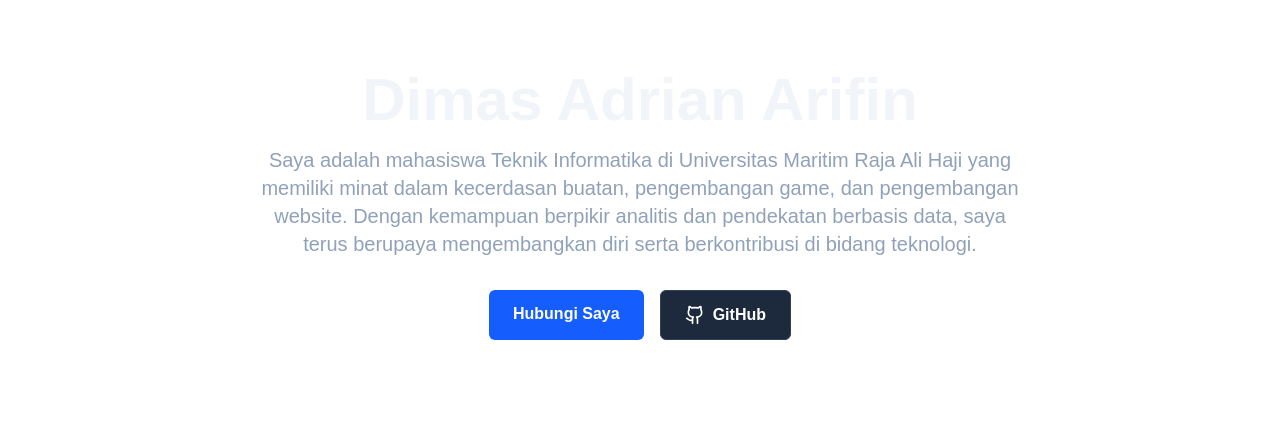
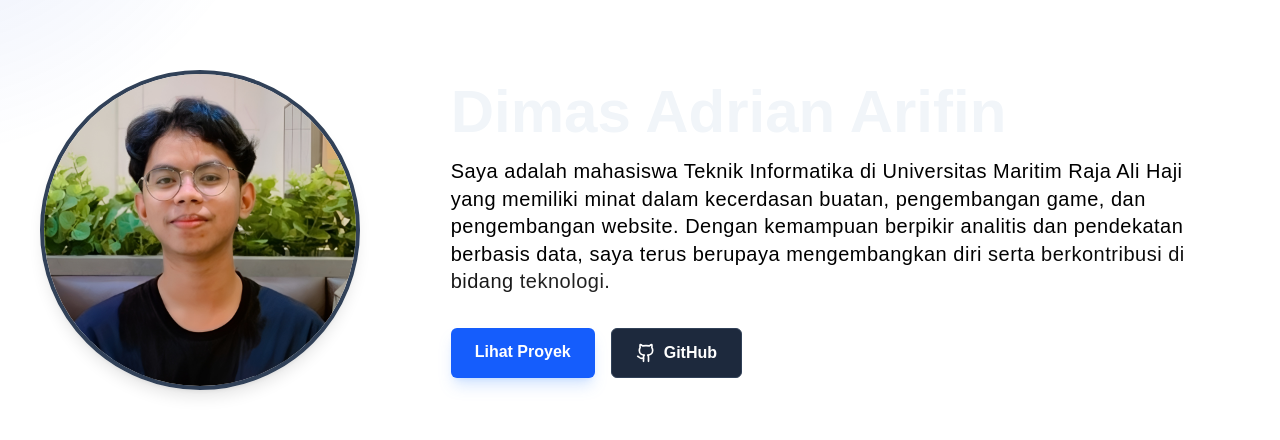
Before and after one commit to diimass26/Dimas-Adrian-Arifin-Portfolio-Website, a Next.js app: page / in a window 1280 px wide. Shown: the part 138-578 px from the top of the page. Built offline with nearby package versions, Linux system fonts and the light colour scheme; no server answers; the database is empty.

Commit message:
updated landing page

```diff
--- a/package.json
+++ b/package.json
@@ -13,11 +13,13 @@
     "@supabase/auth-helpers-nextjs": "^0.10.0",
     "@supabase/supabase-js": "^2.50.2",
     "clsx": "^2.1.1",
+    "framer-motion": "^12.19.2",
     "lucide-react": "^0.525.0",
     "next": "15.3.4",
     "react": "^19.0.0",
     "react-dom": "^19.0.0",
-    "react-icons": "^5.5.0"
+    "react-icons": "^5.5.0",
+    "tailwind-merge": "^3.3.1"
   },
   "devDependencies": {
     "@eslint/eslintrc": "^3",
--- a/src/app/(public)/layout.tsx
+++ b/src/app/(public)/layout.tsx
@@ -1,15 +1,23 @@
-// /src/app/(portfolio)/layout.tsx (Layout BARU untuk publik)
+// /src/app/(portfolio)/layout.tsx
+
 import Navbar from '@/components/Navbar'
 import Footer from '@/components/Footer'
+import FlashlightEffect from '@/components/ui/FlashlightEffect'
 
 export default function PortfolioLayout({ children }: { children: React.ReactNode }) {
   return (
     <>
-      <Navbar />
-      <main className="container mx-auto px-20 pt-20">
-        {children}
-      </main>
-      <Footer />
+      {/* 2. TAMBAHKAN KOMPONEN EFEK DI SINI */}
+      <FlashlightEffect />
+
+      {/* 3. Bungkus semua konten lain dalam div dengan z-index */}
+      <div className="relative z-40">
+        <Navbar />
+        <main className="container mx-auto px-10 pt-20">
+          {children}
+        </main>
+        <Footer />
+      </div>
     </>
   )
 }
--- a/src/app/globals.css
+++ b/src/app/globals.css
@@ -43,3 +43,5 @@ input:-webkit-autofill:active {
   /* Mencegah transisi warna latar belakang yang aneh dari browser */
   transition: background-color 5000s ease-in-out 0s;
 }
+
+html { scroll-behavior: smooth; }
--- a/src/components/portfolio/ExperienceSection.tsx
+++ b/src/components/portfolio/ExperienceSection.tsx
@@ -1,45 +1,70 @@
-import type { Activity } from "@/types/database";
-import { Briefcase, Users, Trophy, Milestone } from "lucide-react";
+'use client'
+import type { Activity } from "@/types/database"
+import { motion, useScroll, useSpring } from "framer-motion"
+import { useRef } from "react"
 
-// Helper untuk memilih ikon berdasarkan tipe
-const getIconForType = (type: string) => {
-  switch(type) {
-    case 'Internship': return <Briefcase className="h-5 w-5 text-slate-400" />;
-    case 'Organization': return <Users className="h-5 w-5 text-slate-400" />;
-    case 'Competition': return <Trophy className="h-5 w-5 text-slate-400" />;
-    default: return <Milestone className="h-5 w-5 text-slate-400" />;
-  }
+// [DIPERBAIKI] Logika fungsi formatDate sekarang sudah benar
+const formatDate = (dateString: string | null) => {
+    if (!dateString) return 'Sekarang';
+    return new Date(dateString).toLocaleDateString('id-ID', {
+      year: 'numeric',
+      month: 'long'
+    });
 }
 
-const formatDate = (dateString: string | null) => {
-    if (!dateString) return 'Sekarang';
-    return new Date(dateString).toLocaleDateString('id-ID', { year: 'numeric', month: 'long' });
+const TimelineItem = ({ activity, isLeft }: { activity: Activity; isLeft: boolean }) => {
+  const ref = useRef(null)
+  return (
+    <motion.div
+      ref={ref}
+      initial={{ y: 50, opacity: 0 }}
+      whileInView={{ y: 0, opacity: 1 }}
+      viewport={{ once: true }}
+      transition={{ duration: 0.5 }}
+      className={`mb-8 flex justify-between items-center w-full ${isLeft ? 'flex-row-reverse' : ''}`}
+    >
+      <div className="order-1 w-5/12"></div>
+      <div className="z-20 flex items-center order-1 bg-slate-700 shadow-xl w-8 h-8 rounded-full">
+        <h1 className="mx-auto font-semibold text-lg text-white">
+          {/* Ikon bisa ditambahkan di sini jika perlu */}
+        </h1>
+      </div>
+      <div className="order-1 bg-slate-800/80 border border-slate-700 rounded-lg shadow-xl w-5/12 px-6 py-4">
+        <h3 className="mb-3 font-bold text-slate-100 text-xl">{activity.title}</h3>
+        <p className="text-sm leading-snug tracking-wide text-slate-300 font-medium">{activity.role} at {activity.organization}</p>
+        <p className="text-xs text-slate-500 mt-2">{formatDate(activity.start_date)} - {formatDate(activity.end_date)}</p>
+      </div>
+    </motion.div>
+  )
 }
 
 export default function ExperienceSection({ activities }: { activities: Activity[] }) {
+  const ref = useRef(null)
+  const { scrollYProgress } = useScroll({
+    target: ref,
+    offset: ["start end", "end start"]
+  })
+  const scaleY = useSpring(scrollYProgress, {
+    stiffness: 100,
+    damping: 30,
+    restDelta: 0.001
+  });
+
   if (!activities || activities.length === 0) return null;
 
   return (
     <section id="experience" className="py-20">
       <div className="container mx-auto">
-        <h2 className="text-3xl font-bold text-center text-slate-100 mb-12">Pengalaman & Aktivitas</h2>
-        <div className="relative max-w-2xl mx-auto">
-          <div className="absolute left-1/2 -translate-x-1/2 w-0.5 h-full bg-slate-700"></div>
-          {activities.map((activity, index) => (
-            <div key={activity.id} className="relative mb-12">
-              <div className="absolute left-1/2 -translate-x-1/2 -mt-1 h-4 w-4 rounded-full bg-blue-500 border-4 border-slate-900"></div>
-              <div className={`flex ${index % 2 === 0 ? 'justify-start' : 'justify-end'}`}>
-                <div className={`w-[calc(50%-2rem)] p-6 bg-slate-800/50 border border-slate-700 rounded-lg ${index % 2 === 0 ? 'text-left' : 'text-right'}`}>
-                  <p className="text-sm text-slate-400 mb-2">{formatDate(activity.start_date)} - {formatDate(activity.end_date)}</p>
-                  <h3 className="text-xl font-bold text-slate-100 mb-1">{activity.title}</h3>
-                  <p className="text-blue-400 font-semibold mb-3">{activity.role} at {activity.organization}</p>
-                  <p className="text-slate-300 text-sm">{activity.description}</p>
-                </div>
-              </div>
-            </div>
-          ))}
+        <h2 className="text-3xl font-bold text-center text-slate-100 mb-16">Perjalanan Karir & Pengalaman</h2>
+        <div ref={ref} className="relative max-w-2xl mx-auto">
+          <motion.div style={{ scaleY }} className="absolute left-1/2 top-0 w-[2px] h-full bg-blue-500 origin-top"/>
+          <div className="relative">
+            {activities.map((activity, index) => (
+              <TimelineItem key={activity.id} activity={activity} isLeft={index % 2 !== 0} />
+            ))}
+          </div>
         </div>
       </div>
     </section>
-  );
+  )
 }
--- a/src/components/portfolio/HeroSection.tsx
+++ b/src/components/portfolio/HeroSection.tsx
@@ -1,25 +1,60 @@
-import { ArrowDown, Github, Linkedin } from "lucide-react";
-import Link from "next/link";
+'use client'
+import { motion } from 'framer-motion'
+import { Github } from 'lucide-react'
+import { TextGenerateEffect } from '../ui/TextGenerateEffect'
+import Image from 'next/image' // [BARU] Import komponen Image
+
+const bio = `Saya adalah mahasiswa Teknik Informatika di Universitas Maritim Raja Ali Haji yang memiliki minat dalam kecerdasan buatan, pengembangan game, dan pengembangan website. Dengan kemampuan berpikir analitis dan pendekatan berbasis data, saya terus berupaya mengembangkan diri serta berkontribusi di bidang teknologi.`
 
 export default function HeroSection() {
   return (
-    <section className="py-20 md:py-32">
-      <div className="container mx-auto text-center">
-        <h1 className="text-4xl md:text-6xl font-bold text-slate-100 mb-4 animate-fade-in-up">
-          Dimas Adrian Arifin
-        </h1>
-        <p className="max-w-3xl mx-auto text-lg md:text-xl text-slate-400 mb-8 animate-fade-in-up animation-delay-300">
-          Saya adalah mahasiswa Teknik Informatika di Universitas Maritim Raja Ali Haji yang memiliki minat dalam kecerdasan buatan, pengembangan game, dan pengembangan website. Dengan kemampuan berpikir analitis dan pendekatan berbasis data, saya terus berupaya mengembangkan diri serta berkontribusi di bidang teknologi.
-        </p>
-        <div className="flex justify-center gap-4 animate-fade-in-up animation-delay-500">
-          <a href="#contact" className="bg-blue-600 text-white px-6 py-3 rounded-md font-semibold hover:bg-blue-700 transition-colors">
-            Hubungi Saya
-          </a>
-          <a href="https://github.com/diimass26" target="_blank" rel="noopener noreferrer" className="bg-slate-800 text-white px-6 py-3 rounded-md font-semibold hover:bg-slate-700 transition-colors border border-slate-700 flex items-center gap-2">
-            <Github className="h-5 w-5"/> GitHub
-          </a>
+    <section className="py-24 md:py-32 flex items-center">
+      <div className="container mx-auto grid grid-cols-1 md:grid-cols-3 items-center gap-8">
+        <motion.div
+          initial={{ opacity: 0, scale: 0.5 }}
+          animate={{ opacity: 1, scale: 1 }}
+          transition={{ duration: 0.5 }}
+          className="flex justify-center md:justify-start"
+        >
+          {/* [DIUBAH] Mengganti div placeholder dengan komponen Image */}
+          <Image
+            src="/profile.jpg" // Pastikan nama file ini sesuai dengan file Anda di folder /public
+            alt="Foto profil Dimas Adrian Arifin"
+            width={512}  // Lebar gambar dalam pixel
+            height={512} // Tinggi gambar dalam pixel
+            priority={true} // Memberitahu Next.js untuk memprioritaskan pemuatan gambar ini
+            className="w-48 h-48 md:w-80 md:h-80 rounded-full border-4 border-slate-700 object-cover shadow-lg"
+          />
+        </motion.div>
+
+        <div className="md:col-span-2 text-center md:text-left">
+          {/* Sisa kode tetap sama */}
+          <motion.h1
+            initial={{ opacity: 0, y: 20 }}
+            animate={{ opacity: 1, y: 0 }}
+            transition={{ duration: 0.5, delay: 0.2 }}
+            className="text-4xl md:text-6xl font-bold text-slate-100 mb-4"
+          >
+            Dimas Adrian Arifin
+          </motion.h1>
+
+          <TextGenerateEffect words={bio} className="max-w-3xl mx-auto md:mx-0" />
+
+          <motion.div
+            initial={{ opacity: 0, y: 20 }}
+            animate={{ opacity: 1, y: 0 }}
+            transition={{ duration: 0.5, delay: 1.5 }}
+            className="flex justify-center md:justify-start gap-4 mt-8"
+          >
+            <a href="#projects" className="bg-blue-600 text-white px-6 py-3 rounded-md font-semibold hover:bg-blue-700 transition-colors shadow-lg shadow-blue-500/20">
+              Lihat Proyek
+            </a>
+            <a href="https://github.com/diimass26" target="_blank" rel="noopener noreferrer" className="bg-slate-800 text-white px-6 py-3 rounded-md font-semibold hover:bg-slate-700 transition-colors border border-slate-700 flex items-center gap-2">
+              <Github className="h-5 w-5"/> GitHub
+            </a>
+          </motion.div>
         </div>
       </div>
     </section>
-  );
+  )
 }
--- /dev/null
+++ b/src/components/ui/FlashlightEffect.tsx
@@ -0,0 +1,39 @@
+// /src/components/ui/FlashlightEffect.tsx
+'use client'
+
+import { useState, useEffect } from 'react'
+import { motion } from 'framer-motion'
+
+export default function FlashlightEffect() {
+  const [position, setPosition] = useState({ x: -100, y: -100 });
+  const [isClient, setIsClient] = useState(false)
+
+  useEffect(() => {
+    // Pastikan kode ini hanya berjalan di sisi client
+    setIsClient(true)
+
+    const handleMouseMove = (e: MouseEvent) => {
+      setPosition({ x: e.clientX, y: e.clientY });
+    };
+
+    window.addEventListener('mousemove', handleMouseMove);
+
+    // Cleanup listener saat komponen di-unmount
+    return () => {
+      window.removeEventListener('mousemove', handleMouseMove);
+    };
+  }, []);
+
+  if (!isClient) {
+    return null; // Jangan render apa-apa di server
+  }
+
+  return (
+    <motion.div
+      className="pointer-events-none fixed inset-0 z-30 transition duration-300"
+      style={{
+        background: `radial-gradient(500px at ${position.x}px ${position.y}px, rgba(29, 78, 216, 0.15), transparent 80%)`
+      }}
+    ></motion.div>
+  );
+}
--- /dev/null
+++ b/src/components/ui/TextGenerateEffect.tsx
@@ -0,0 +1,56 @@
+// /src/components/ui/TextGenerateEffect.tsx
+'use client'
+
+import { useEffect } from 'react'
+import { motion, stagger, useAnimate } from 'framer-motion'
+import { cn } from '@/lib/utils'
+
+export const TextGenerateEffect = ({
+  words,
+  className,
+}: {
+  words: string
+  className?: string
+}) => {
+  const [scope, animate] = useAnimate()
+  let wordsArray = words.split(' ')
+  useEffect(() => {
+    animate(
+      'span',
+      {
+        opacity: 1,
+      },
+      {
+        duration: 2,
+        delay: stagger(0.1),
+      }
+    )
+  }, [scope.current])
+
+  const renderWords = () => {
+    return (
+      <motion.div ref={scope}>
+        {wordsArray.map((word, idx) => {
+          return (
+            <motion.span
+              key={word + idx}
+              className="dark:text-slate-400 text-black opacity-0"
+            >
+              {word}{' '}
+            </motion.span>
+          )
+        })}
+      </motion.div>
+    )
+  }
+
+  return (
+    <div className={cn('font-normal', className)}>
+      <div className="mt-4">
+        <div className=" dark:text-white text-black text-lg md:text-xl leading-snug tracking-wide">
+          {renderWords()}
+        </div>
+      </div>
+    </div>
+  )
+}
--- /dev/null
+++ b/src/lib/utils.ts
@@ -0,0 +1,7 @@
+// /src/lib/utils.ts
+import { type ClassValue, clsx } from "clsx"
+import { twMerge } from "tailwind-merge"
+
+export function cn(...inputs: ClassValue[]) {
+  return twMerge(clsx(inputs))
+}
```
Also changed, not shown: src/app/(public)/page.tsx (+13 -14 lines), src/components/portfolio/ArticleSection.tsx (+29 -7 lines), src/components/portfolio/ProjectSection.tsx (added, +58 -0 lines), src/lib/data.ts (+9 -0 lines), public/profile.jpg (added), 1 other file (tests, documents, lock files or other folders).
